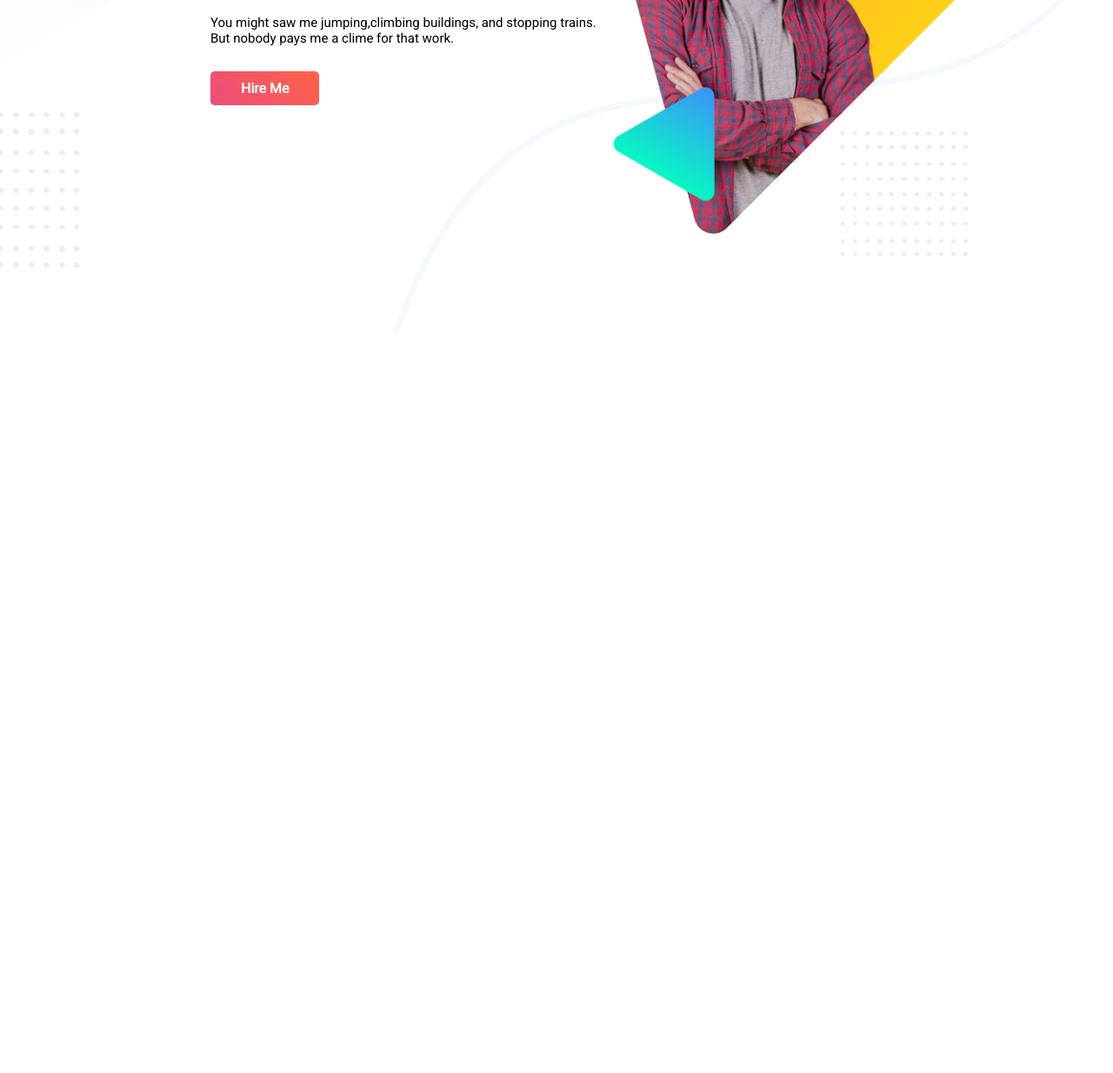
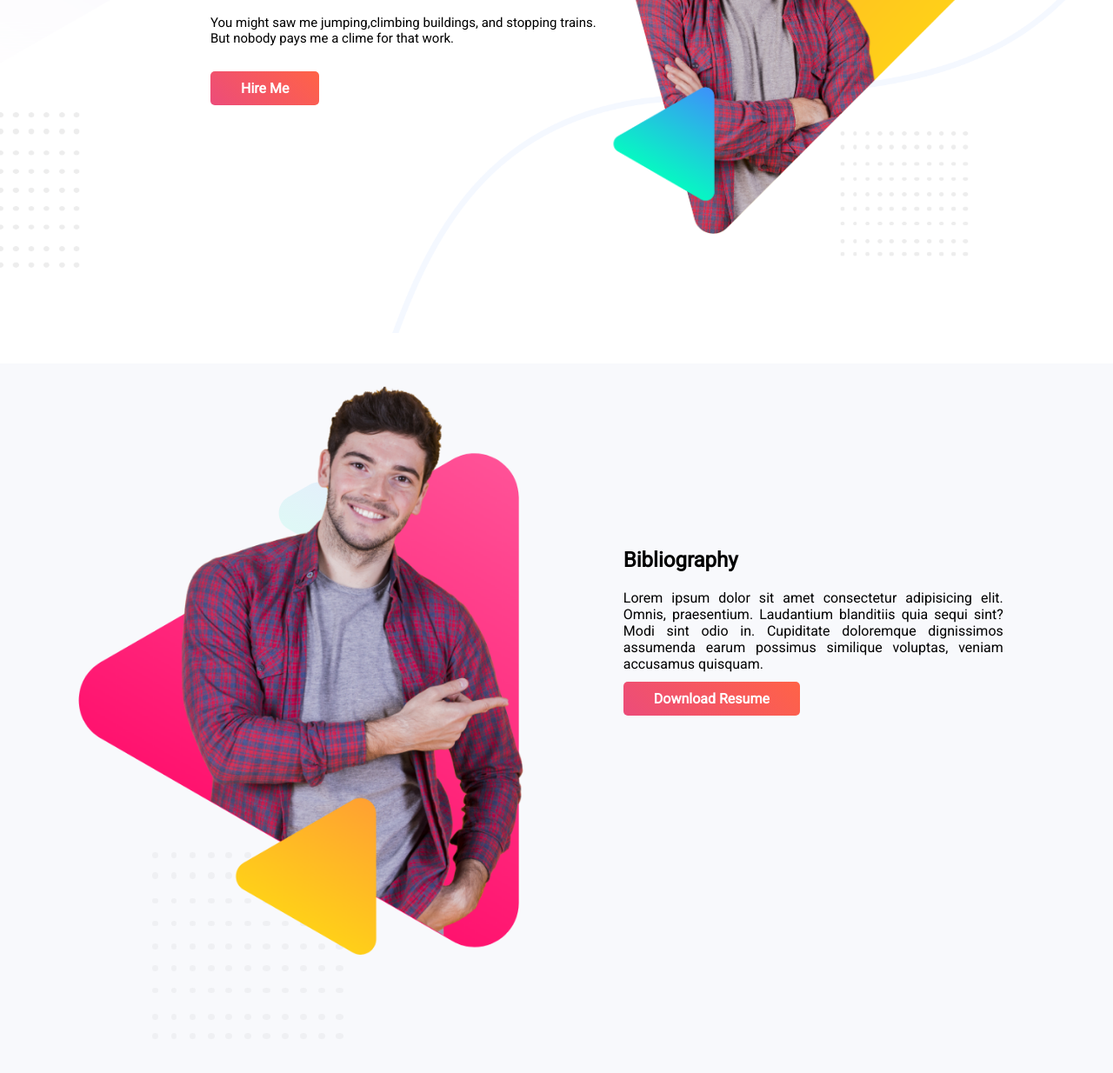
Before and after one commit to akhtar016/personal-website, a plain HTML site: page index.html in a window 1280 px wide. Shown: the part 332-1566 px from the top of the page at 87% size. Before the commit the page ends 1070 px from the top, so only its background shows below. Drawn offline with Linux system fonts and the light colour scheme.

Commit message:
bibliography part is added

```diff
--- a/index.html
+++ b/index.html
@@ -22,5 +22,26 @@
 
 
     </section>
+
+
+<section class="biography-area">
+
+            <div class="half-width-n">
+            <img src="images/peter_dream.png" alt="">
+            </div>
+
+    <div id="text-bibliography-area" class="half-width-n">
+
+            <h2>Bibliography</h2>
+
+            <p>Lorem ipsum dolor sit amet consectetur adipisicing elit. Omnis, praesentium. Laudantium blanditiis quia sequi sint? Modi sint odio in. Cupiditate doloremque dignissimos assumenda earum possimus similique voluptas, veniam accusamus quisquam.</p>
+
+
+            <a class="link-button" target="_blank" href="https://www.linkedin.com/in/akhtarnn/">Download Resume</a>
+</div>
+
+</section>
+
+
 </body>
 </html>
--- a/style.css
+++ b/style.css
@@ -14,9 +14,11 @@ body{
 .header-area{
 
     background-image: url(images/header-bg.png);
-    background-size: 100%; /* size the background image at 100% like any responsive img tag */
+    background-size: 100%;
     background-position: top center;
     background-repeat: no-repeat;
+    height: 750px;
+
 
 }
 .header-area h1{
@@ -27,10 +29,7 @@ body{
 
 
 }
-section{
 
-    height: 1070px;
-}
 #position-head-img{
     padding-top: 10%;
     padding-right:8%;
@@ -66,3 +65,39 @@ section{
 
 
 }
+
+/* biography part */
+
+.half-width-n{
+    width: 40%;
+    float: left;
+    margin-left: 5%;
+    padding: 2%;
+
+}
+.half-width-n p{
+    text-align: justify;
+    padding-right: 75px;
+}
+
+.half-width-n img{
+
+width: 100%;
+
+}
+
+.biography-area{
+
+    background-image: url(images/biography-bg.png);
+    background-repeat: no-repeat;
+    height: 875px;
+
+
+}
+#text-bibliography-area{
+
+    margin-top: 13%;
+}
+.biography-area p{
+    height: 100px;
+}
```
